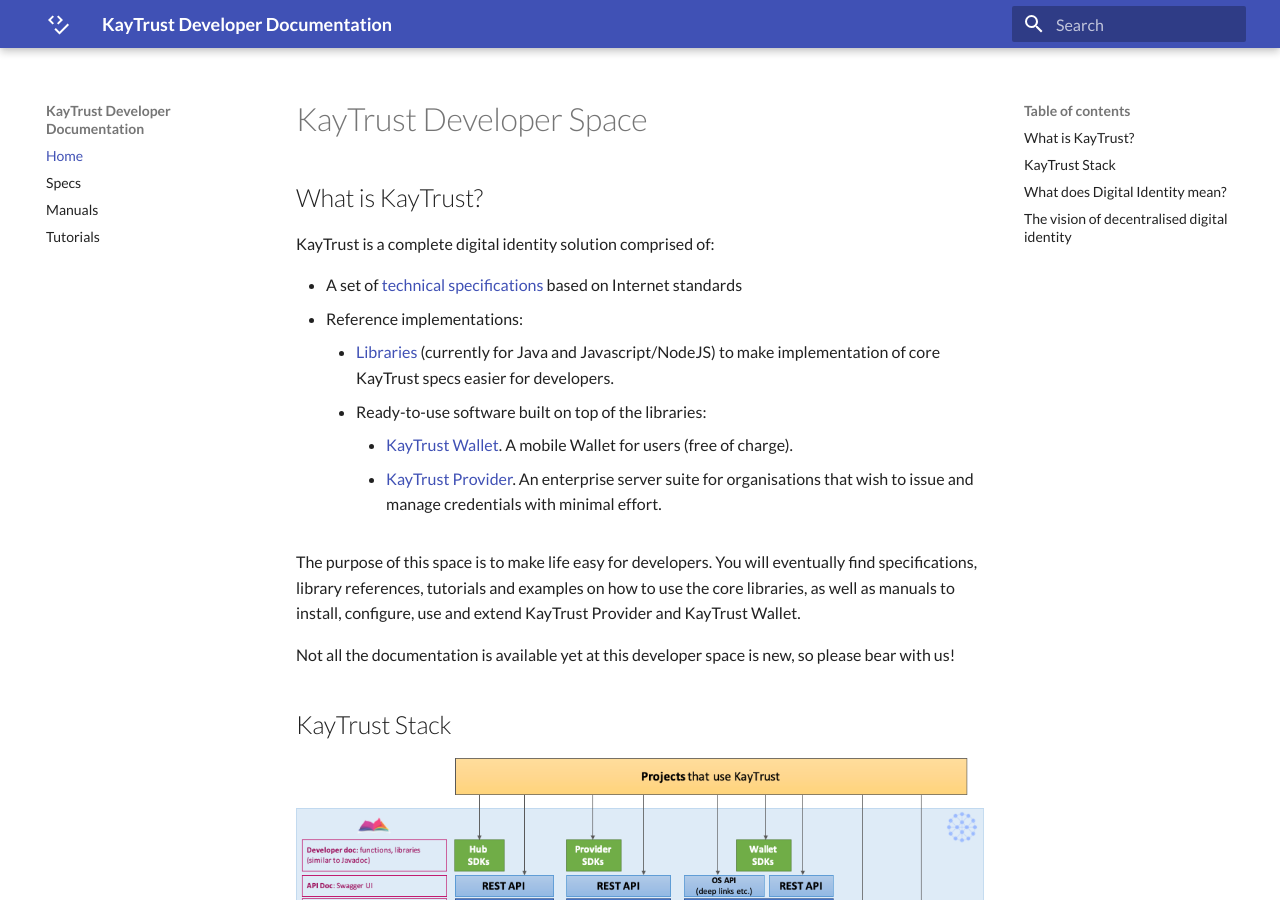
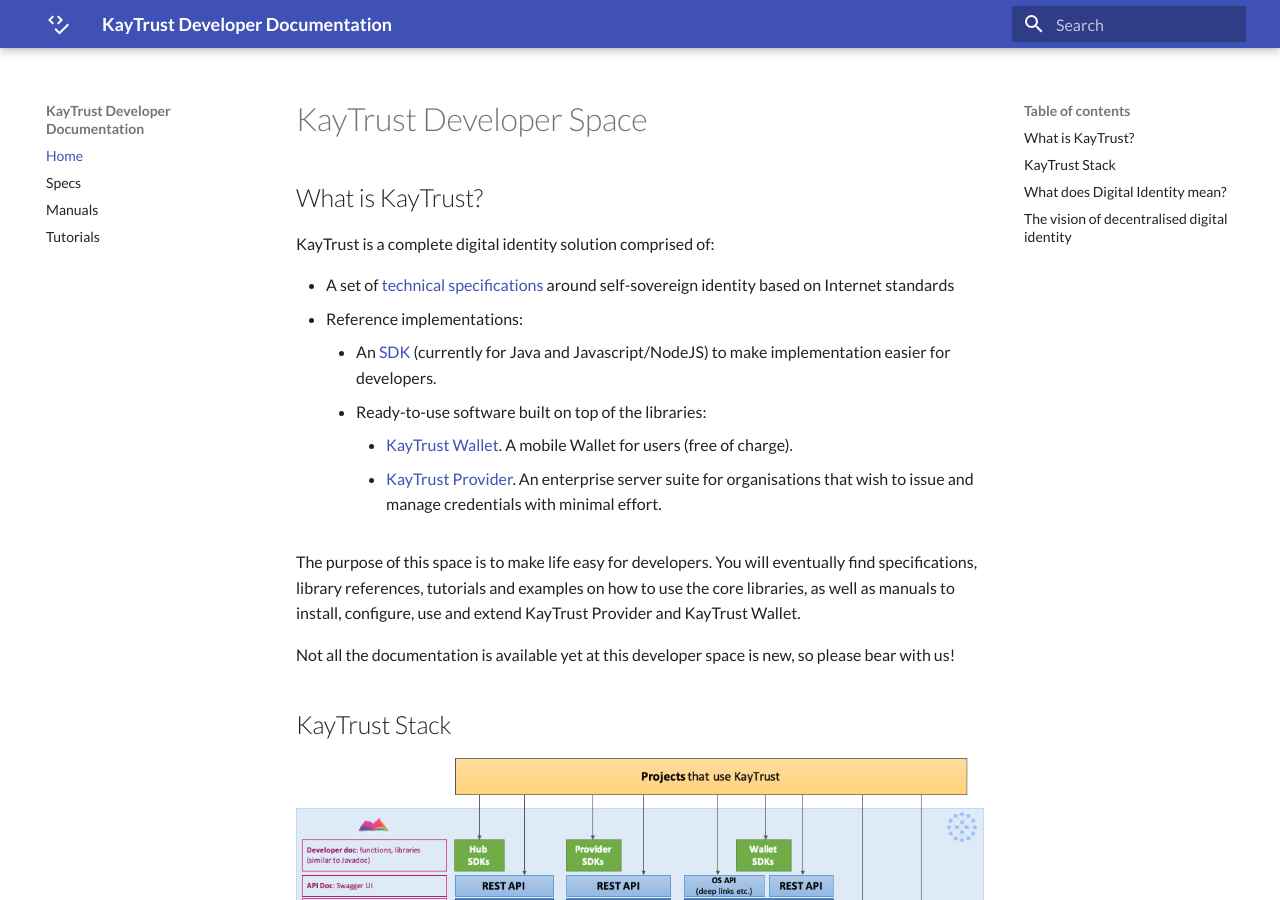
Before and after one commit to KayTrust/kaytrust.github.io, an MkDocs documentation site: the page built from docs/index.md, in a window 1280 px wide and 900 px high. Built offline with MkDocs 1.6.1 and Material for MkDocs 9.7.7, drawn with Linux system fonts in a browser that asks for light colours.

Commit message:
Updated index

```diff
--- a/docs/index.md
+++ b/docs/index.md
@@ -3,9 +3,9 @@
 ## What is KayTrust?
 KayTrust is a complete digital identity solution comprised of:
 
-- A set of [technical specifications](Specs) based on Internet standards
+- A set of [technical specifications](Specs) around self-sovereign identity based on Internet standards
 - Reference implementations:
-    - [Libraries](SDK) (currently for Java and Javascript/NodeJS) to make implementation of core KayTrust specs easier for developers.
+    - An [SDK](SDK) (currently for Java and Javascript/NodeJS) to make implementation easier for developers.
     - Ready-to-use software built on top of the libraries:
         - [KayTrust Wallet](Wallet). A mobile Wallet for users (free of charge).
         - [KayTrust Provider](Provider). An enterprise server suite for organisations that wish to issue and manage credentials with minimal effort.
```
